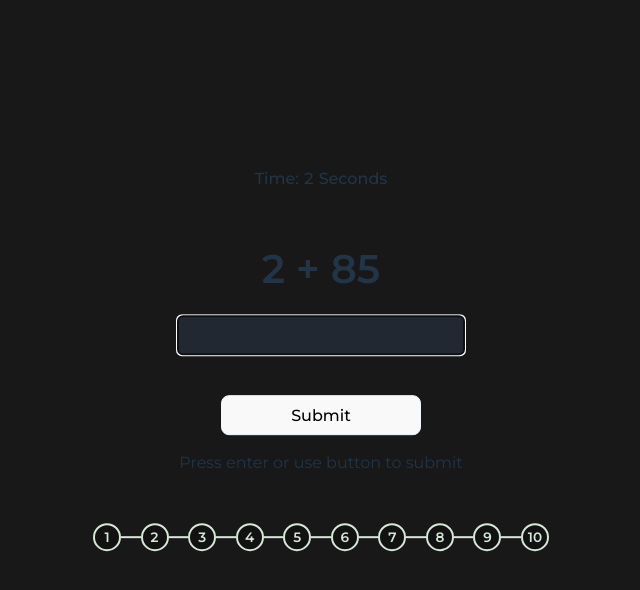
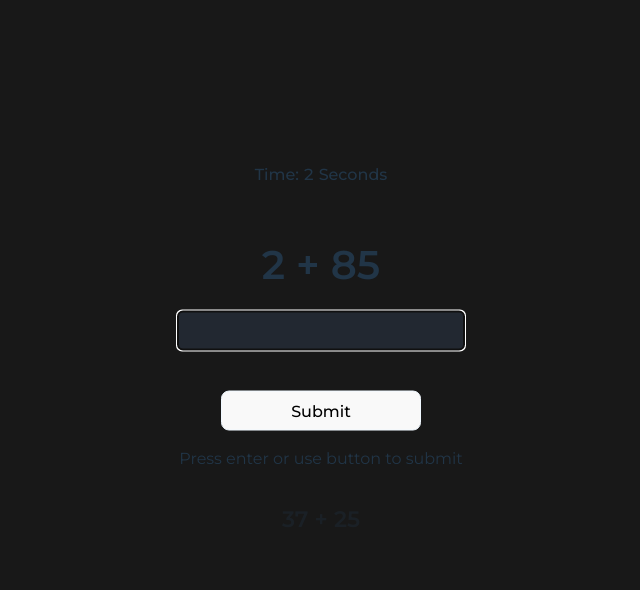
Before and after one commit to Joefahing/quick-maths, a React (Vite) app: page / in a window 1280 px wide. Both pictures are taken after a click on the button "Start". Shown: the top 590 px of the page, without its empty margins (319-959 px from the left). Built offline with nearby package versions, Linux system fonts and the light colour scheme.

Commit message:
Revert "Implement Progress Bar UI"

```diff
--- a/src/App.tsx
+++ b/src/App.tsx
@@ -63,6 +63,7 @@ function App(): JSX.Element {
 
 	const calculationPanelProp: CalculationPanelProp = {
 		questions: questions,
+		answers: questionAnswers,
 		currentIndex: questionAnswers.length,
 		selectedOperations: selectedOperations,
 		onQuestionAnswered: handleQuestionAnswered
--- a/src/components/CalculationPanel/CalculationPanel.module.css
+++ b/src/components/CalculationPanel/CalculationPanel.module.css
@@ -13,49 +13,6 @@
 		flex-direction: column;
 		align-items: center;
 		gap: 2rem;
-
-		.progress_bar {
-			display: flex;
-			position: relative;
-			place-content: center;
-			place-items: center;
-			padding: 0 0.75rem;
-			margin-top: 1rem;
-			max-width: 30rem;
-			width: 100%;
-
-			.question_container {
-				display: flex;
-				flex: 1;
-				align-items: center;
-
-				&:last-child
-				{
-					flex: 0;
-				}
-
-				.question {
-					display: flex;
-					place-items: center;
-					place-content: center;
-					width: 28px;
-					height: 28px;
-					border-radius: 50%;
-					border: 2px solid #d7e7d7;
-					background: #121212;
-					color: #d7e7d7;
-					font-size: 0.85rem;
-					font-weight: 600;
-				}
-
-				.connector {
-					height: 2px;
-					background-color: #d7e7d7;
-					min-width: 1rem;
-					flex: 1;
-				}
-			}
-		}
 	}
 
 	.timer {
--- a/src/components/CalculationPanel/CalculationPanel.tsx
+++ b/src/components/CalculationPanel/CalculationPanel.tsx
@@ -7,11 +7,14 @@ import paths from '../../routes/routes';
 import QuestionService from '../../services/QuestionService';
 
 import MainCalculationQuestion from './MainCalculationQuestion/MainCalculationQuestion';
+import PreviousQuestion from './PreviousQuestion/PreviousQuestion';
+import UpcomingQuestion from './UpcomingQuestion/UpcomingQuestion';
 
 import styles from './CalculationPanel.module.css';
 
 export interface CalculationPanelProp {
 	questions: Question[];
+	answers: QuestionAnswer[];
 	currentIndex: number;
 	selectedOperations: Operation;
 	onQuestionAnswered: (question: QuestionAnswer) => void;
@@ -19,10 +22,11 @@ export interface CalculationPanelProp {
 
 export function CalculationPanel(prop: CalculationPanelProp): JSX.Element {
 	const [seconds, setSeconds] = useState<number>(0);
-	const { questions, currentIndex, onQuestionAnswered } = prop;
+	const { questions, answers, currentIndex, onQuestionAnswered } = prop;
+	const lastAnswer: QuestionAnswer | undefined = answers[answers.length - 1] ?? undefined;
+	const nextQuestion: Question | undefined = questions[currentIndex + 1] ?? undefined;
 	const currentQuestion: Question = questions[currentIndex];
 
-	//TODO: Move timer to custom hook
 	useEffect(() => {
 		const interval: number = setInterval(() => {
 			setSeconds((prev) => prev + 1);
@@ -53,23 +57,13 @@ export function CalculationPanel(prop: CalculationPanelProp): JSX.Element {
 		<>
 			<div className={styles.panel}>
 				<section className={styles.calculation_container}>
-					<div className={styles.timer}>
-						<p className={styles.time}>Time: {seconds} Seconds</p>
-					</div>
+					{lastAnswer && <PreviousQuestion answer={lastAnswer} />}
 					<MainCalculationQuestion expression={currentQuestion.expression} onAnswerEntered={handleQuestionEntered} />
-					<div className={styles.progress_bar}>
-						{questions.map((_, index) => {
-							const isLast: boolean = index === questions.length - 1;
-
-							return (
-								<div key={`question-${index}`} className={styles.question_container}>
-									<div className={styles.question}>{index + 1}</div>
-									{!isLast && <div className={styles.connector}></div>}
-								</div>
-							);
-						})}
-					</div>
+					<UpcomingQuestion expression={nextQuestion?.expression} />
 				</section>
+				<div className={styles.timer}>
+					<p className={styles.time}>Time: {seconds} Seconds</p>
+				</div>
 			</div>
 		</>
 	);
--- a/src/components/CalculationPanel/PreviousQuestion/PreviousQuestion.tsx
+++ b/src/components/CalculationPanel/PreviousQuestion/PreviousQuestion.tsx
@@ -7,7 +7,6 @@ import styles from './PreviousQuestion.module.css';
 
 const cx = classNames.bind(styles);
 
-// TODO: To be removed
 function PreviousQuestion(prop: { answer: QuestionAnswer }): JSX.Element {
 	const { question, answer, isCorrect } = prop.answer;
 
--- a/src/components/CalculationPanel/UpcomingQuestion/UpcomingQuestion.tsx
+++ b/src/components/CalculationPanel/UpcomingQuestion/UpcomingQuestion.tsx
@@ -1,8 +1,6 @@
 import type { JSX } from 'react';
-
 import styles from './UpcomingQuestion.module.css';
 
-// TODO: To be remove
 function UpcomingQuestion(prop: { expression: string | undefined }): JSX.Element {
 	return <>{prop.expression && <div className={styles.expression}>{prop.expression}</div>}</>;
 }
```
Also changed, not shown: 2 other files (tests, documents, lock files or other folders).
